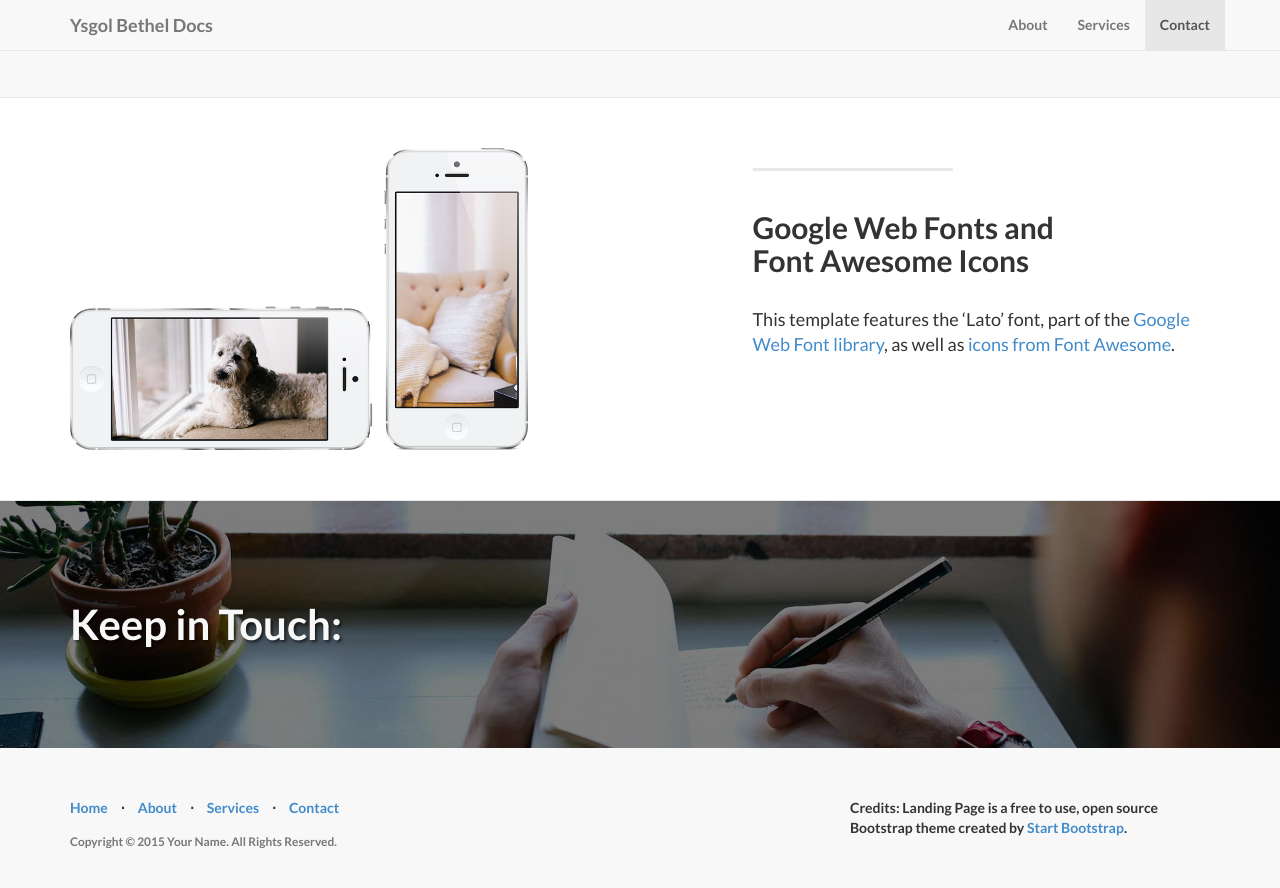
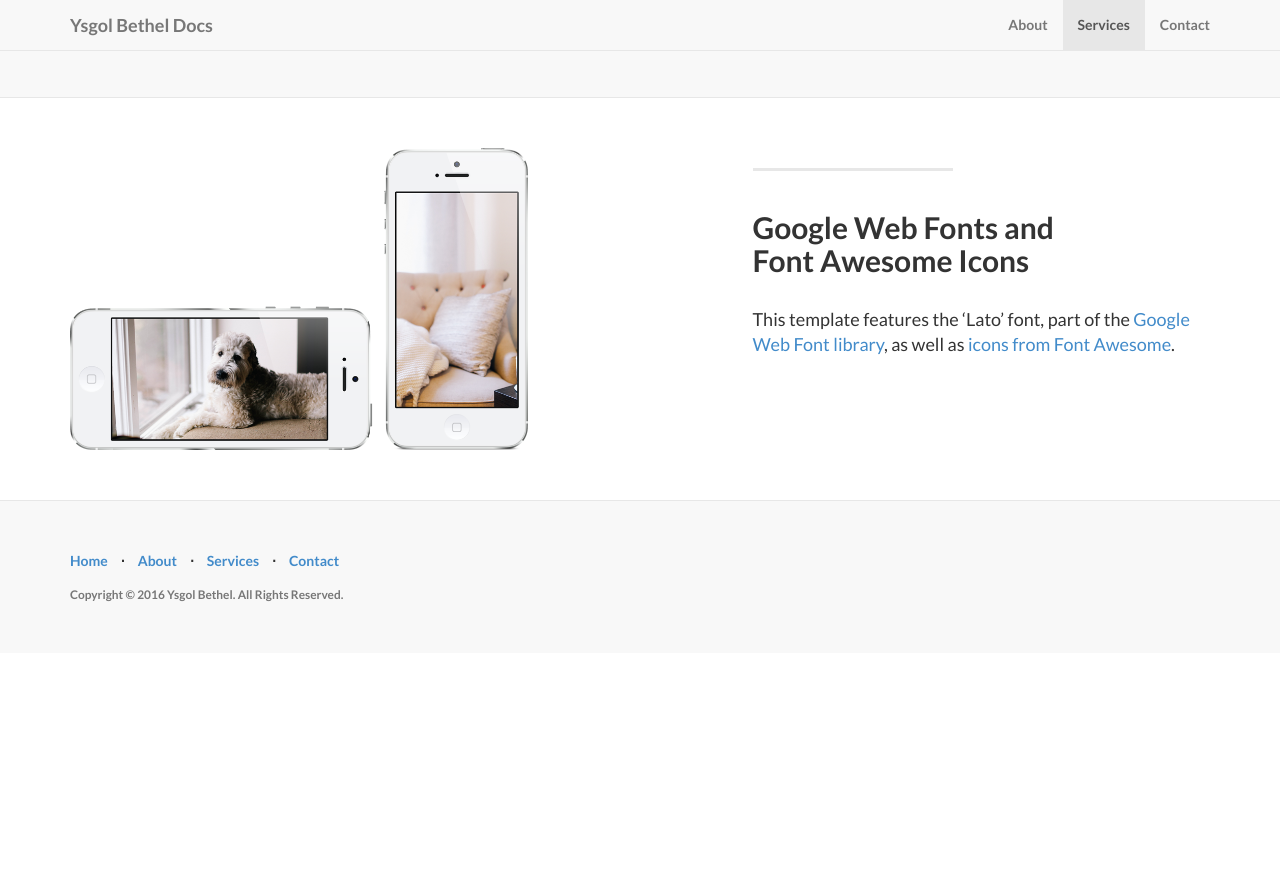
Before and after one commit to matatysgolbethel/matatysgolbethel.github.io, a Jekyll site: the page built from index.html, in a window 1280 px wide and 900 px high, scrolled down 1846 px. Shown: the top 888 px of the window. Built offline with Jekyll 4.4.1, drawn with Linux system fonts in a browser that asks for light colours; after the commit the page ends 2499 px from its top, so only the background shows below that; some of the changed text lies outside the part shown.

Commit message:
some minor changes so that we can start the actual data want the layout first

```diff
--- a/_config.yml
+++ b/_config.yml
@@ -10,8 +10,8 @@
   You can edit this line in _config.yml. It will appear in your document
   head meta (for Google search results) and in your feed.xml site
   description.
-copyright: 'Copyright &copy; 2015 Your Name. All Rights Reserved.'
-credits: 'Credits: Landing Page is a free to use, open source Bootstrap theme created by <a href="http://startbootstrap.com/">Start Bootstrap</a>.'
+copyright: 'Copyright &copy; 2016 Ysgol Bethel. All Rights Reserved.'
+credits: ''
 
 # ----------------------- #
 #    Jekyll & Plugins     #
--- a/_layouts/default.html
+++ b/_layouts/default.html
@@ -6,7 +6,6 @@
 		{% include header.html %}
 		{% include about.html %}
 		{% include page_content.html %}
-		{% include contact.html %}
 		{% include footer.html %}
 		{% include js.html %}
 	</body>
--- a/index.html
+++ b/index.html
@@ -1,5 +1,5 @@
 ---
 layout: default
-title: Landing Page
-subTitle: A Template by Start Bootstrap
+title: Ysgol Bethel
+subTitle: 'Dogfennau / Documents'
 ---
```
